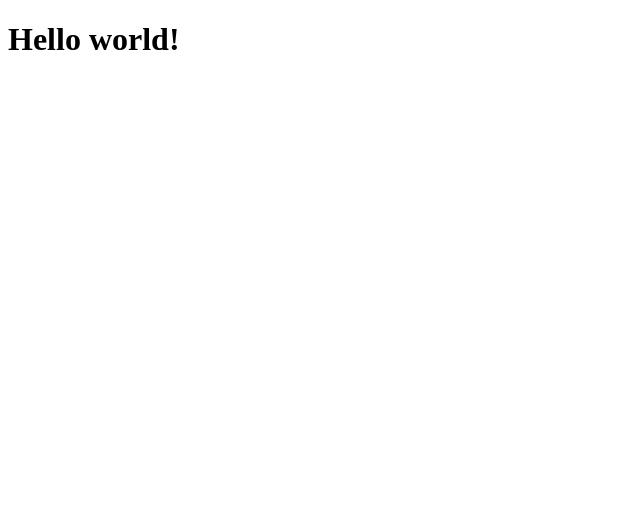
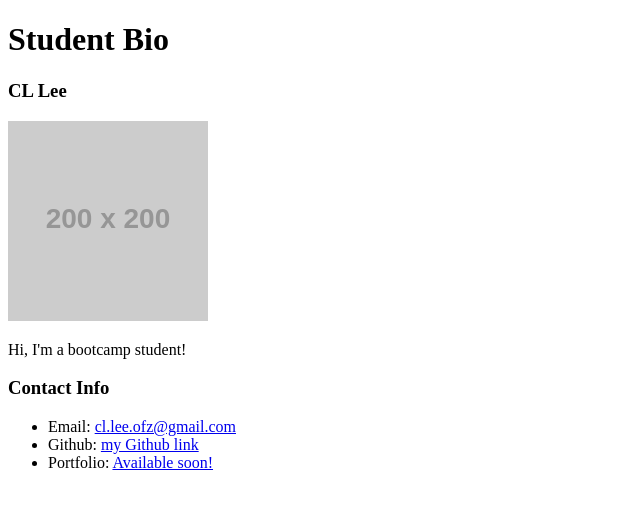
Before and after one commit to cl-lee/demo-code, a plain HTML site: page index.html in a window 1280 px wide. Shown: the whole page, without its empty margins (0-640 px from the left). Drawn offline with Linux system fonts and the light colour scheme; placeholder pictures from the web are drawn by us.

Commit message:
updated index.html

```diff
--- a/index.html
+++ b/index.html
@@ -7,6 +7,20 @@
     <title>Document</title>
 </head>
 <body>
-    <h1>Hello world!</h1>
+    <h1>Student Bio</h1>
+
+    <h3>CL Lee</h3>
+
+    <a href="https://placeholder.com"><img src="https://via.placeholder.com/200" /></a>
+
+    <p>Hi, I'm a bootcamp student!</p>
+
+    <h3>Contact Info</h3>
+
+    <ul>
+        <li>Email: <a href="mailto:cl.lee.ofz@gmail.com">cl.lee.ofz@gmail.com</a></li>
+        <li>Github: <a href="https://github.com/cl-lee">my Github link</a></li>
+        <li>Portfolio: <a href="Be right back">Available soon!</a></li>
+    </ul>
 </body>
 </html>
```
